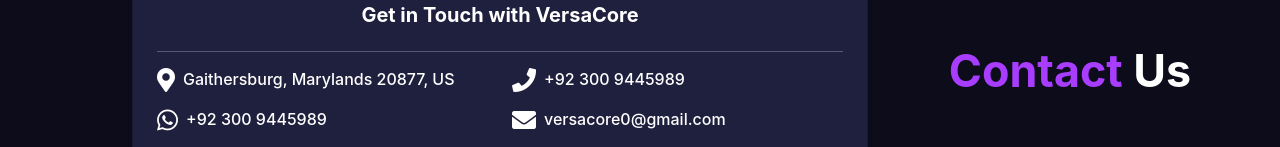
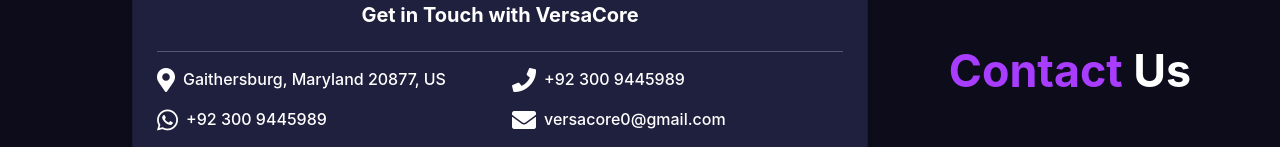
Before and after one commit to PerryThePlatypus420/VersaCore-React-website, a React (Create React App) app in the folder versacore/: page / in a window 1280 px wide. Shown: the part 3687-3834 px from the top of the page. Built offline with nearby package versions, Linux system fonts and the light colour scheme.

Commit message:
maryland  ksksksk

```diff
--- a/versacore/src/components/ContactUs.js
+++ b/versacore/src/components/ContactUs.js
@@ -2,7 +2,7 @@
 
 function ContactUs() {
     const contactInfo = [
-        { icon: "fas fa-map-marker-alt", text: "Gaithersburg, Marylands 20877, US", link: "https://maps.app.goo.gl/5MHpBQwb7dvCRGiT7?g_st=com.google.maps.preview.copy" },
+        { icon: "fas fa-map-marker-alt", text: "Gaithersburg, Maryland 20877, US", link: "https://maps.app.goo.gl/5MHpBQwb7dvCRGiT7?g_st=com.google.maps.preview.copy" },
         { icon: "fas fa-phone", text: "+92 300 9445989", link: "tel:+923009445989" },
         { icon: "fab fa-whatsapp", text: "+92 300 9445989", link: "https://wa.me/+923009445989" },
         { icon: "fas fa-envelope", text: "versacore0@gmail.com", link: "mailto:versacore0@gmail.com" },
```
